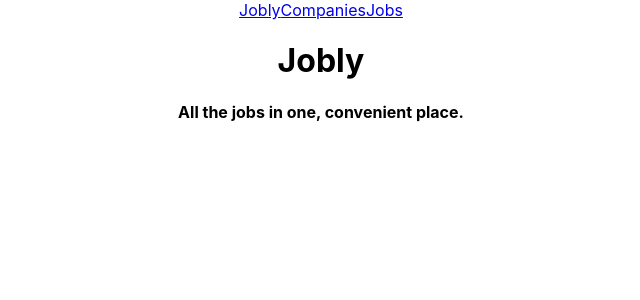
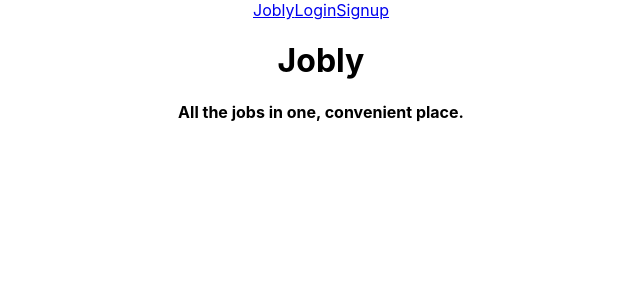
Before and after one commit to melawong/react-jobly, a React (Create React App) app: page / in a window 1280 px wide. Shown: the top 300 px of the page, without its empty margins (319-959 px from the left). Built offline with nearby package versions, Linux system fonts and the light colour scheme; no server answers.

Commit message:
update routes and links to depend on user Context

```diff
--- a/src/App.js
+++ b/src/App.js
@@ -1,15 +1,45 @@
+import { useState } from "react";
 import { BrowserRouter } from "react-router-dom";
 import "./App.css";
 import Navbar from "./navigation/Navbar";
 import RoutesList from "./navigation/RoutesList";
+import UserContext from "./userContext";
 
 /** App renders Navbar component and RoutesList */
 function App() {
+  const [user, setUser] = useState(null);
+  const [token, setToken] = useState("");
+
+  /** Make API call to log in user */
+
+  async function handleLogin() {
+    // calls api auth route with form data
+    // returns token. update local storage with token
+    // update user state and token state
+  }
+
+  /** Make API call to sign up user */
+
+  async function handleSignup() {
+    // calls api auth route with form data
+    // returns token. update local storage with token
+    // update user state and token state
+  }
+
+  function logout() {
+    // clear local storage
+    // clears user and token states
+  }
+
   return (
     <div className="App">
       <BrowserRouter>
-        <Navbar />
-        <RoutesList />
+        <UserContext.Provider
+          value={{ user, token, handleLogin, handleSignup, logout }}
+        >
+          <Navbar />
+          <RoutesList />
+        </UserContext.Provider>
       </BrowserRouter>
     </div>
   );
--- a/src/navigation/Navbar.js
+++ b/src/navigation/Navbar.js
@@ -1,20 +1,47 @@
 import { Link } from "react-router-dom";
+import { useContext } from "react";
+import UserContext from "../userContext";
 
 /** Navigation bar displays links to routes */
 
 function Navbar() {
+  const { user } = useContext(UserContext);
+
+  function renderLinks() {
+    return user ? (
+      <>
+        <span>
+          <Link to={`/companies`}>Companies</Link>
+        </span>
+        <span>
+          <Link to={`/jobs`}>Jobs</Link>
+        </span>
+        <span>
+          <Link to={`/profile`}>Profile</Link>
+        </span>
+        <span>
+          <Link to={`/logout`}>Logout</Link>
+        </span>
+      </>
+    ) : (
+      <>
+        <span>
+          <Link to={`/login`}>Login</Link>
+        </span>
+        <span>
+          <Link to={`/signup`}>Signup</Link>
+        </span>
+      </>
+    );
+  }
+
   return (
     <>
       <nav>
         <span>
           <Link to={`/`}>Jobly</Link>
         </span>
-        <span>
-          <Link to={`/companies`}>Companies</Link>
-        </span>
-        <span>
-          <Link to={`/jobs`}>Jobs</Link>
-        </span>
+        {renderLinks()}
       </nav>
     </>
   );
--- a/src/navigation/RoutesList.js
+++ b/src/navigation/RoutesList.js
@@ -1,18 +1,40 @@
 import { Route, Routes, Navigate } from "react-router-dom";
+import { useContext } from "react";
+import UserContext from "../userContext";
 import Home from "../common/Home";
 import CompanyDetail from "../companies/CompanyDetail";
 import CompaniesList from "../companies/CompaniesList";
 import JobsList from "../jobs/JobsList";
+import UserProfileForm from "../user/UserProfileForm";
+import LoginForm from "../user/LoginForm";
+import SignupForm from "../user/SignupForm";
 
 /** Routes list defines routes for components */
 
 function RoutesList() {
+  const { user } = useContext(UserContext);
+
+  function renderRoutes() {
+    return user ? (
+      <>
+        <Route path="/companies" element={<CompaniesList />} />
+        <Route path="/jobs" element={<JobsList />} />
+        <Route path="/companies/:handle" element={<CompanyDetail />} />
+        <Route path="/profile" element={<UserProfileForm />} />
+        <Route path="/logout" element={<Navigate to="/" />} />
+      </>
+    ) : (
+      <>
+        <Route path="/login" element={<LoginForm />} />
+        <Route path="/signup" element={<SignupForm />} />
+      </>
+    );
+  }
+
   return (
     <Routes>
       <Route path="/" element={<Home />} />
-      <Route path="/companies" element={<CompaniesList />} />
-      <Route path="/jobs" element={<JobsList />} />
-      <Route path="/companies/:handle" element={<CompanyDetail />} />
+      {renderRoutes()}
       <Route path="*" element={<Navigate to="/" />} />
     </Routes>
   );
--- /dev/null
+++ b/src/user/LoginForm.js
@@ -0,0 +1,5 @@
+function LoginForm() {
+  return <p>LoginForm</p>;
+}
+
+export default LoginForm;
--- /dev/null
+++ b/src/user/SignupForm.js
@@ -0,0 +1,5 @@
+function SignupForm() {
+  return <p>SignupForm</p>;
+}
+
+export default SignupForm;
--- /dev/null
+++ b/src/user/UserProfileForm.js
@@ -0,0 +1,5 @@
+function UserProfileForm() {
+  return <p>UserProfileForm</p>;
+}
+
+export default UserProfileForm;
--- /dev/null
+++ b/src/userContext.js
@@ -0,0 +1,5 @@
+import { createContext } from "react";
+
+const UserContext = createContext();
+
+export default UserContext;
```
